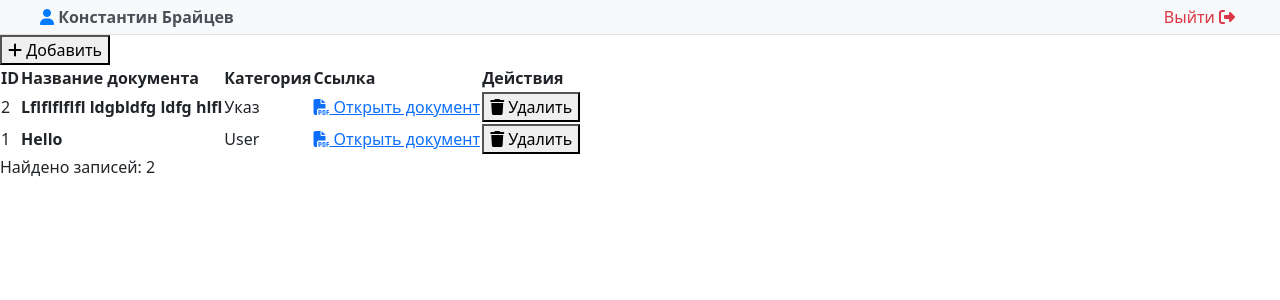
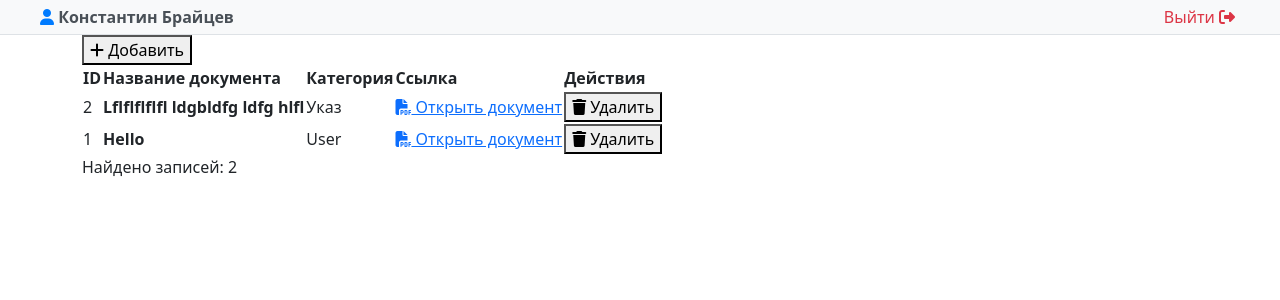
Before and after one commit to KonstantinBrajcev/Jelezo_php, a PHP site: page /modules/document/document.php in a window 1280 px wide. Shown: the top 300 px of the page. Run offline with PHP 8.4, Linux system fonts and the light colour scheme; the visitor is signed in with stand-in values (Sample User, id 1); data comes from the database, SQL or seed files in the repository.

Commit message:
edit_styles_dogovor

```diff
--- a/assets/css/document_styles.css
+++ b/assets/css/document_styles.css
@@ -1,8 +1,9 @@
 /* assets/css/document_styles.css */
-.document-container {
+.container {
     max-width: 1400px;
     padding: 10px;
-    /* min-height: calc(100vh - 200px); */
+    margin: 0 auto;
+    overflow-x: auto;
 }
 
 .document-header {
--- a/modules/document/document.php
+++ b/modules/document/document.php
@@ -116,7 +116,7 @@ if ($isAjax) {
 <body>
     <?php include __DIR__ . '/../../modules/admin/user_panel.php'; ?>
 
-    <div class="document-container">
+    <div class="container">
         <div class="document-header">
             <div>
                 <button class="add-document-btn" onclick="openModal()">
```
